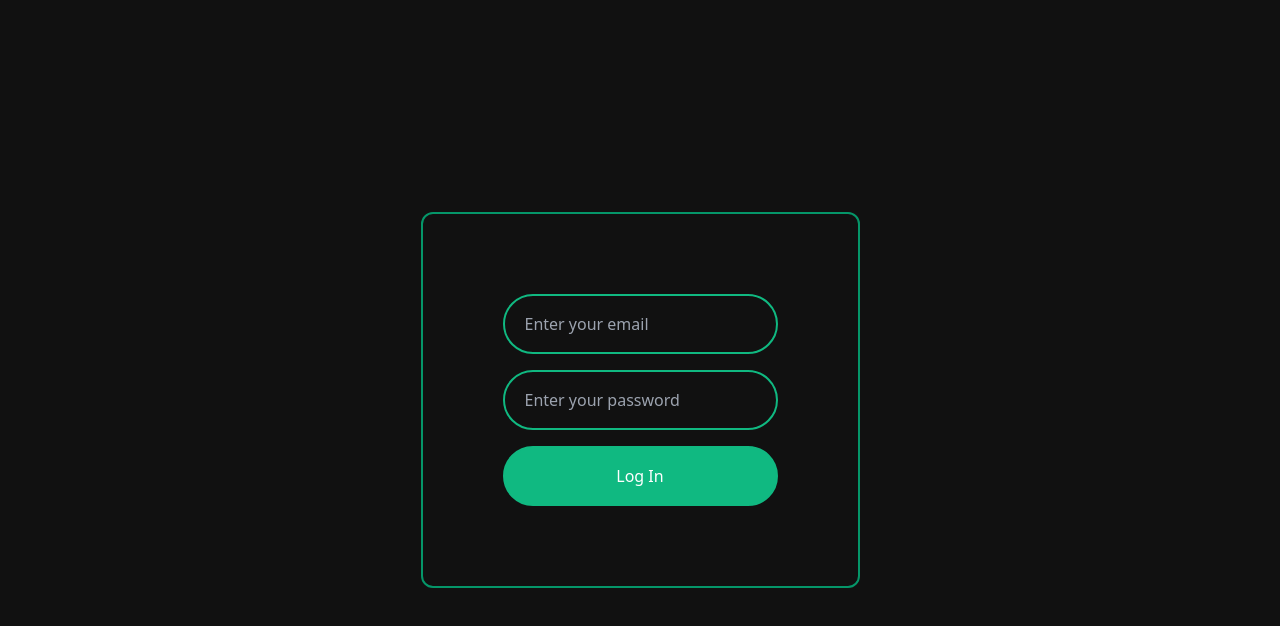
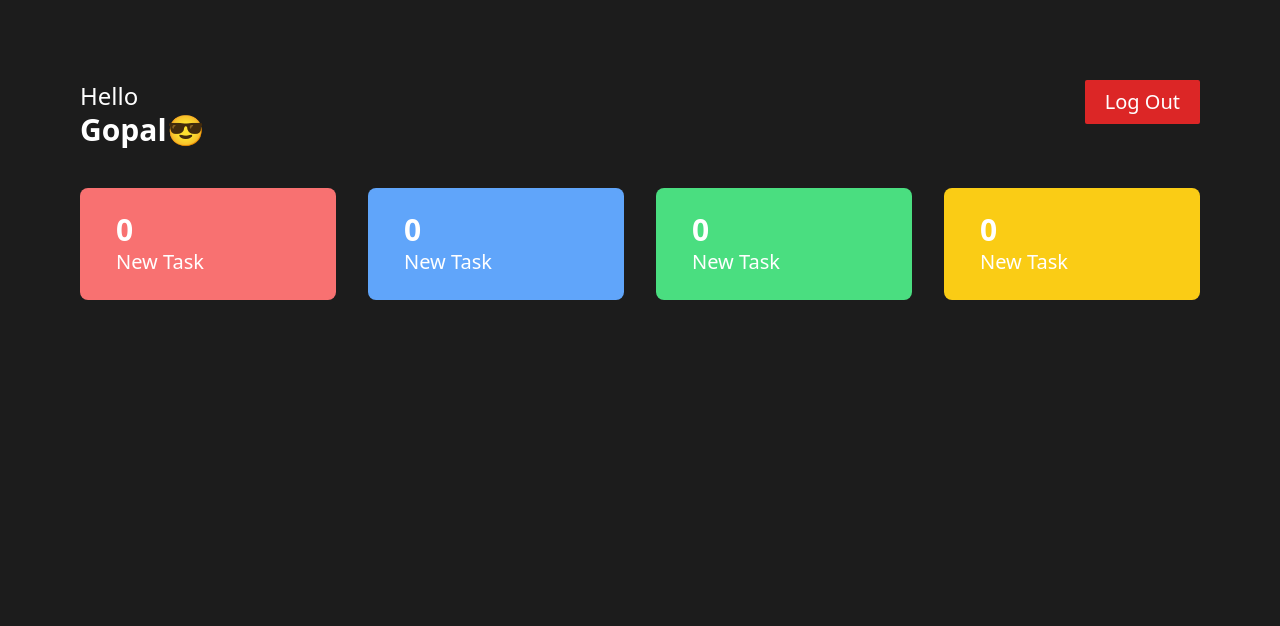
Before and after one commit to gopallchoudhary/EmployManagmentSystem, a React (Vite) app: page / in a window 1280 px wide. Shown: the top 626 px of the page. Built offline with nearby package versions, Linux system fonts and the light colour scheme.

Commit message:
added task list numbers

```diff
--- a/src/App.jsx
+++ b/src/App.jsx
@@ -1,13 +1,12 @@
 import { useState } from "react";
 import "./App.css";
-import { Login } from "./components";
+import { EmployeeDashboard, Login } from "./components";
 
 function App() {
-
-
   return (
     <>
-      <Login/>
+      {/* <Login /> */}
+      <EmployeeDashboard />
     </>
   );
 }
--- a/src/components/Dashboard/EmployeeDashboard.jsx
+++ b/src/components/Dashboard/EmployeeDashboard.jsx
@@ -1,9 +1,14 @@
-import React from 'react'
+import React from "react";
+import Header from "../Other/Header";
+import TaskListNumbers from "../Other/TaskListNumbers";
 
 function EmployeeDashboard() {
   return (
-    <div>EmployeeDashboard</div>
-  )
+    <div className="p-20 bg-[#1c1c1c] h-screen">
+      <Header />
+      <TaskListNumbers/>
+    </div>
+  );
 }
 
-export default EmployeeDashboard
+export default EmployeeDashboard;
--- /dev/null
+++ b/src/components/Other/TaskListNumbers.jsx
@@ -0,0 +1,26 @@
+import React from "react";
+
+const TaskListNumbers = () => {
+  return (
+    <div className="flex justify-between gap-8 mt-10 screen">
+      <div className="bg-red-400 w-[45%] px-9 py-6 rounded-lg">
+        <h2 className="text-3xl font-semibold">0</h2>
+        <h3 className="text-xl font-medium">New Task</h3>
+      </div>
+      <div className="bg-blue-400 w-[45%] px-9 py-6  rounded-lg">
+        <h2 className="text-3xl font-semibold">0</h2>
+        <h3 className="text-xl font-medium">New Task</h3>
+      </div>
+      <div className="bg-green-400 w-[45%] px-9 py-6  rounded-lg">
+        <h2 className="text-3xl font-semibold">0</h2>
+        <h3 className="text-xl font-medium">New Task</h3>
+      </div>
+      <div className="bg-yellow-400 w-[45%] px-9 py-6  rounded-lg">
+        <h2 className="text-3xl font-semibold">0</h2>
+        <h3 className="text-xl font-medium">New Task</h3>
+      </div>
+    </div>
+  );
+};
+
+export default TaskListNumbers;
--- /dev/null
+++ b/src/components/TaskList/TaskList.jsx
@@ -0,0 +1,9 @@
+import React from 'react'
+
+const TaskList = () => {
+  return (
+    <div>TaskList</div>
+  )
+}
+
+export default TaskList
--- a/src/components/index.js
+++ b/src/components/index.js
@@ -5,6 +5,8 @@ import AcceptTask from "./TaskList/AcceptTask";
 import FailedTask from "./TaskList/FailedTask";
 import NewTask from "./TaskList/NewTask";
 import CompleteTask from "./TaskList/CompleteTask";
+import Header from "./Other/Header";
+import TaskListNumbers from "./Other/TaskListNumbers";
 
 export {
   Login,
@@ -14,4 +16,6 @@ export {
   CompleteTask,
   AdminDashboard,
   EmployeeDashboard,
+  Header,
+  TaskListNumbers
 };
```
